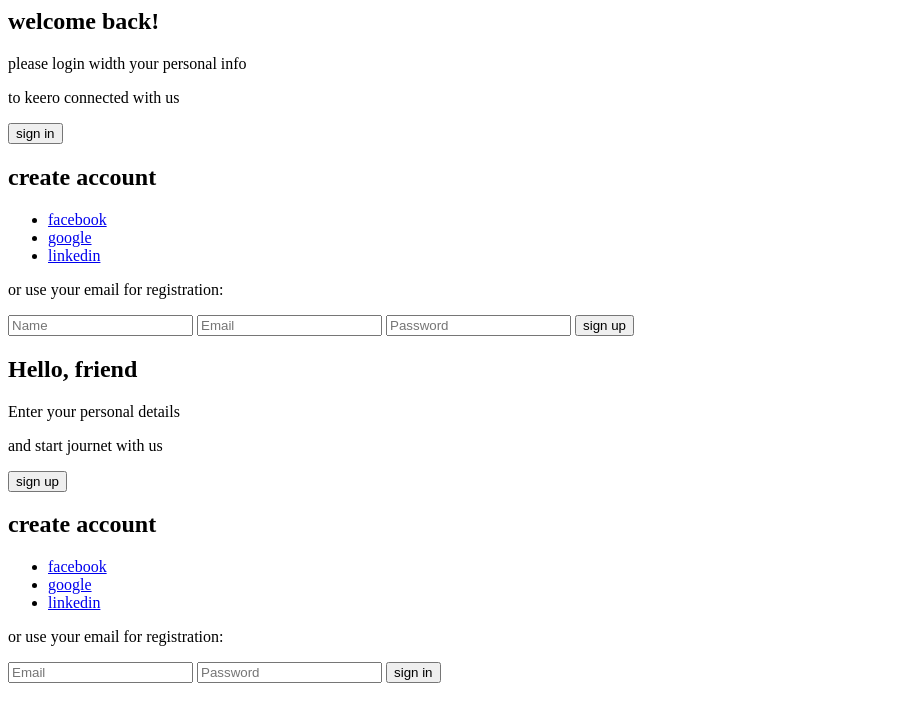
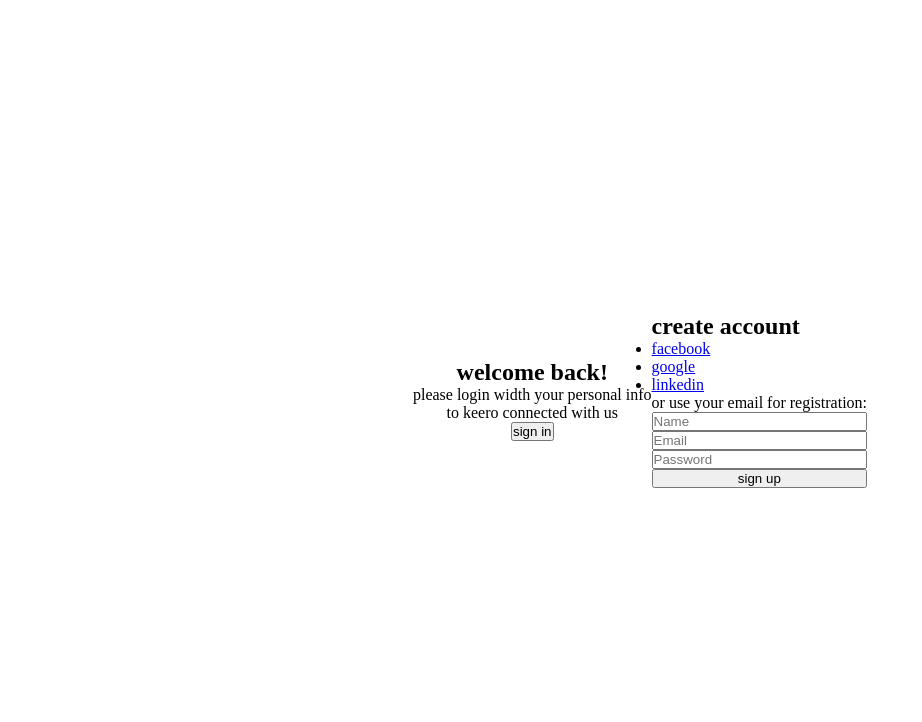
Before and after one commit to playernext/hello-world, a plain HTML site: page index.html in a window 1280 px wide. Shown: the whole page, without its empty margins (0-922 px from the left). Drawn offline with Linux system fonts and the light colour scheme.

Commit message:
Conserto do código

```diff
--- a/index.html
+++ b/index.html
@@ -6,7 +6,7 @@
   <meta http=equiv="x-UA-compatible" content="ie=edge">
 
   <title>Login Pag </title>
-     <link rel="stylesheet" type="text/css" href="style1.css">
+     <link rel="stylesheet" type="text/css" href="styles.css"><!-- ALTEREI O NOME DO ARQUIVO PARA O QUE ESTÁ NA PASTA styles.css -->
    </head>
 
   <body>
@@ -20,7 +20,7 @@
        <button class="btn">sign in</button>
  </div>
 
-  <div class"seconde-column">
+  <div class="seconde-column"> <!-- ESQUECEU O IGUAL = AQUI DEPOIS DO class -->
    <h2 class="title">create account</h2>
    <div class="social-media">
    	  <ul>
@@ -29,21 +29,21 @@
     <li><a href="#">google</a></li>
     <li><a href="#">linkedin</a></li>
      </ul>
- </div><!.. social media..>
+ </div><!-- SOCIAL MEDIA -->
 
  <p class="description"> or use your email for registration:</p>
  <form class="form">
  	<input type="text" placeholder="Name">
     <input type="Email" placeholder="Email">
     <input type="Password" placeholder="Password">
-    <button class"btn">sign up</button>
+    <button class="btn">sign up</button><!-- ESQUECEU O IGUAL = AQUI DEPOIS DO class -->
   </form>
 
 
- </div><!.. second column..>
-</div><!first content..>
+ </div><!-- second column -->
+</div><!-- first content -->
 
-<div class"content second-content">
+<div class="content second-content"><!-- ESQUECEU O IGUAL = AQUI DEPOIS DO class -->
 
 <div class="first-column">
        <h2 class="title"> Hello, friend</h2>
@@ -52,7 +52,7 @@
        <button class="btn">sign up</button>
  </div>
 
-  <div class"seconde-column">
+  <div class="seconde-column"><!-- ESQUECEU O IGUAL = AQUI DEPOIS DO class -->
    <h2 class="title">create account</h2>
    <div class="social-media">
    	  <ul>
@@ -61,18 +61,18 @@
     <li><a href="#">google</a></li>
     <li><a href="#">linkedin</a></li>
      </ul>
- </div><!.. social media..>
+ </div><!-- social media -->
 
  <p class="description"> or use your email for registration:</p>
  <form class="form">
 
     <input type="Email" placeholder="Email">
     <input type="Password" placeholder="Password">
-    <button class"btn">sign in</button>
+    <button class="btn">sign in</button><!-- ESQUECEU O IGUAL = AQUI DEPOIS DO class -->
   </form>
 
 
- </div><!.. second column..>
+ </div><!-- second column -->
 
 </div>
 <div>
```
